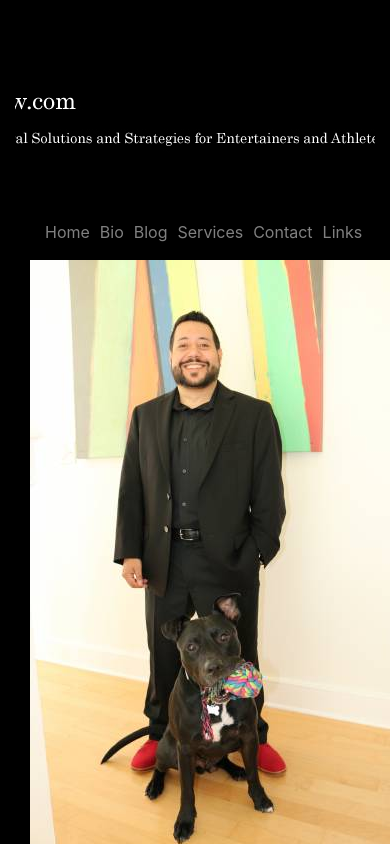
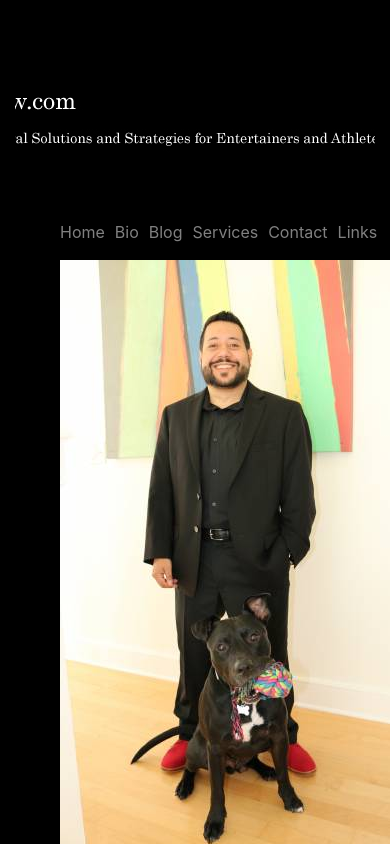
Before and after one commit to oepsteindev/qLaw, a React (Create React App) app: page /bio in a window 390 px wide. Built offline with nearby package versions, Linux system fonts and the light colour scheme.

Commit message:
Added extra tweaks for mobile menu

```diff
--- a/src/App.css
+++ b/src/App.css
@@ -3,6 +3,7 @@
     color: #cccccc;
     overflow-y: auto;
     height: 100vh;
+
 }
 
 .App-logo {
@@ -59,17 +60,18 @@
 
 
 /* menu */
-/* .left-align {
+.left-align {
     text-align: left;
 }
-
+/*
 .left-align-menu {
     text-align: left;
     text-indent: 5.5em;
 } */
 
 ul#horizontal-list {
-	/* min-width: 696px; */
+    /* min-width: 696px; */
+    margin-left: -15px;
 	list-style: none;
 	padding-top: 20px;
 	}
@@ -107,7 +109,7 @@ ul#horizontal-list {
       }
 
 
-      @media only screen and (max-width: 320px) {
+      @media only screen and (max-width: 326px) {
         .banner {
          height: 200px;
          background-image: url("./images/QsmallBanner.jpg");
@@ -117,3 +119,7 @@ ul#horizontal-list {
 
         }
      }
+
+     .container {
+         margin-right: auto;
+     }
--- a/src/App.js
+++ b/src/App.js
@@ -7,7 +7,7 @@ import './App.css';
 
 function App() {
   return (
-            <div className="App black_bg container">
+            <div className="App black_bg container-fluid">
                 <div className="banner" expand="md"></div>
                 <Menu/>
                 <Footer/>
--- a/src/components/home.js
+++ b/src/components/home.js
@@ -9,7 +9,7 @@ class Homepage extends React.Component {
 
     render() {
         return (
-            <div className="container  black_bg left-align">
+            <div className="container black_bg left-align">
                 <Container>
 
                     <Row>
--- a/src/components/menu.js
+++ b/src/components/menu.js
@@ -16,15 +16,16 @@ class Menu extends React.Component {
 
     render() {
         return (
-            <div>
-                <div className="row">
 
-                <div className=" left-align">
+
+
+            <div className="container black_bg left-align">
 
                 <BrowserRouter>
+                    <header >
                                      <nav>
-                                        <div id="menu-outer">
-                                            <div id="table">
+                                        <div id="menu-outer" >
+                                            <div id="table" >
                                                 <ul id="horizontal-list" className="left-align-menu">
                                                     <li>
                                                         <Link
@@ -78,7 +79,7 @@ class Menu extends React.Component {
                                             </div>
                                         </div>
                                     </nav>
-
+                             </header>
                                 <Switch>
                                     <Route path="/qlawbuild" exact component={Homepage}/>
                                     <Route path="http://www.oepstein.a2hosted.com/" exact component={Homepage}/>
@@ -92,11 +93,10 @@ class Menu extends React.Component {
                                     <Route path="/contact" exact component={Contact}/>
                                 </Switch>
                             </BrowserRouter>
-                        </div>
-                    </div>
+
+                </div>
 
 
-            </div>
         );
     }
 }
```
